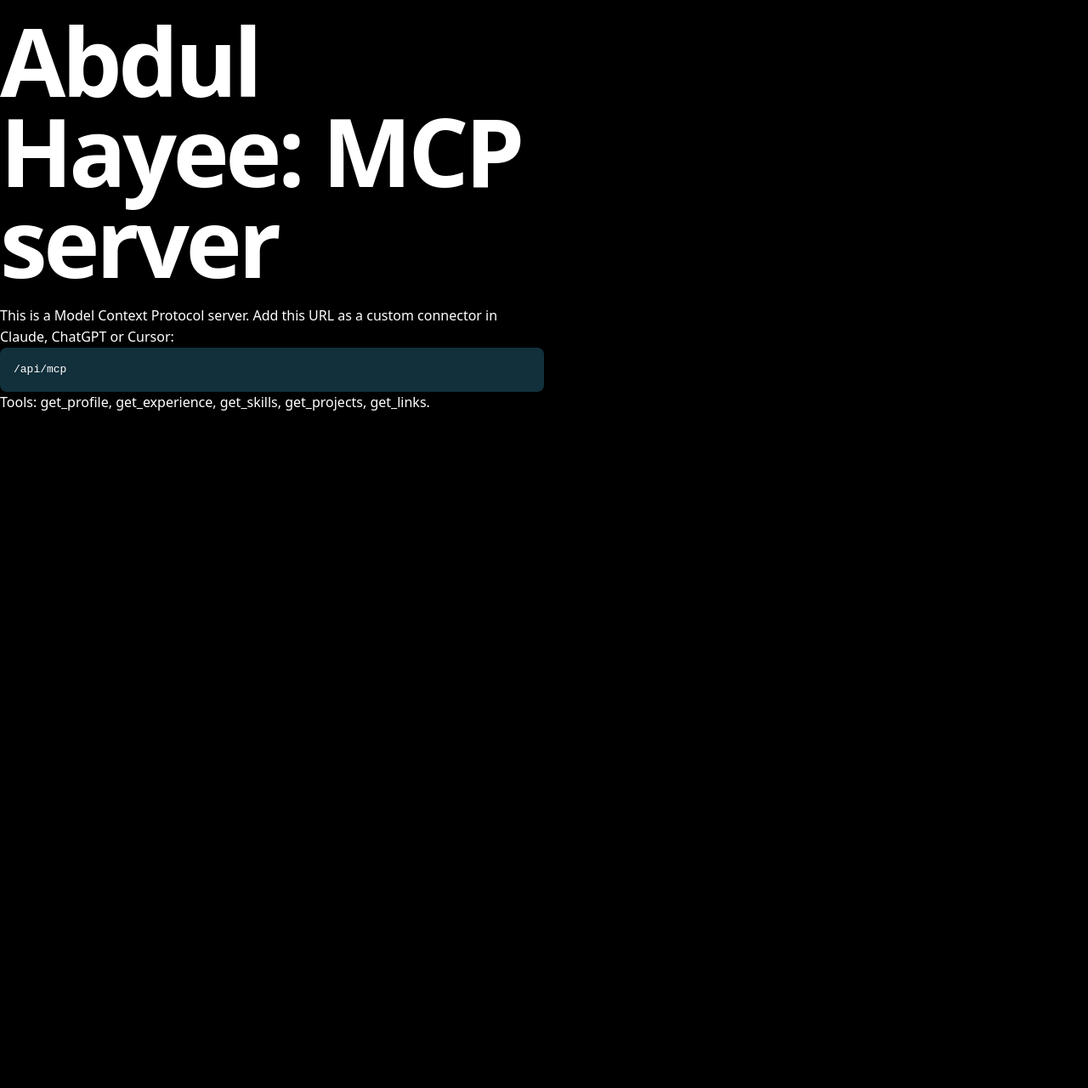
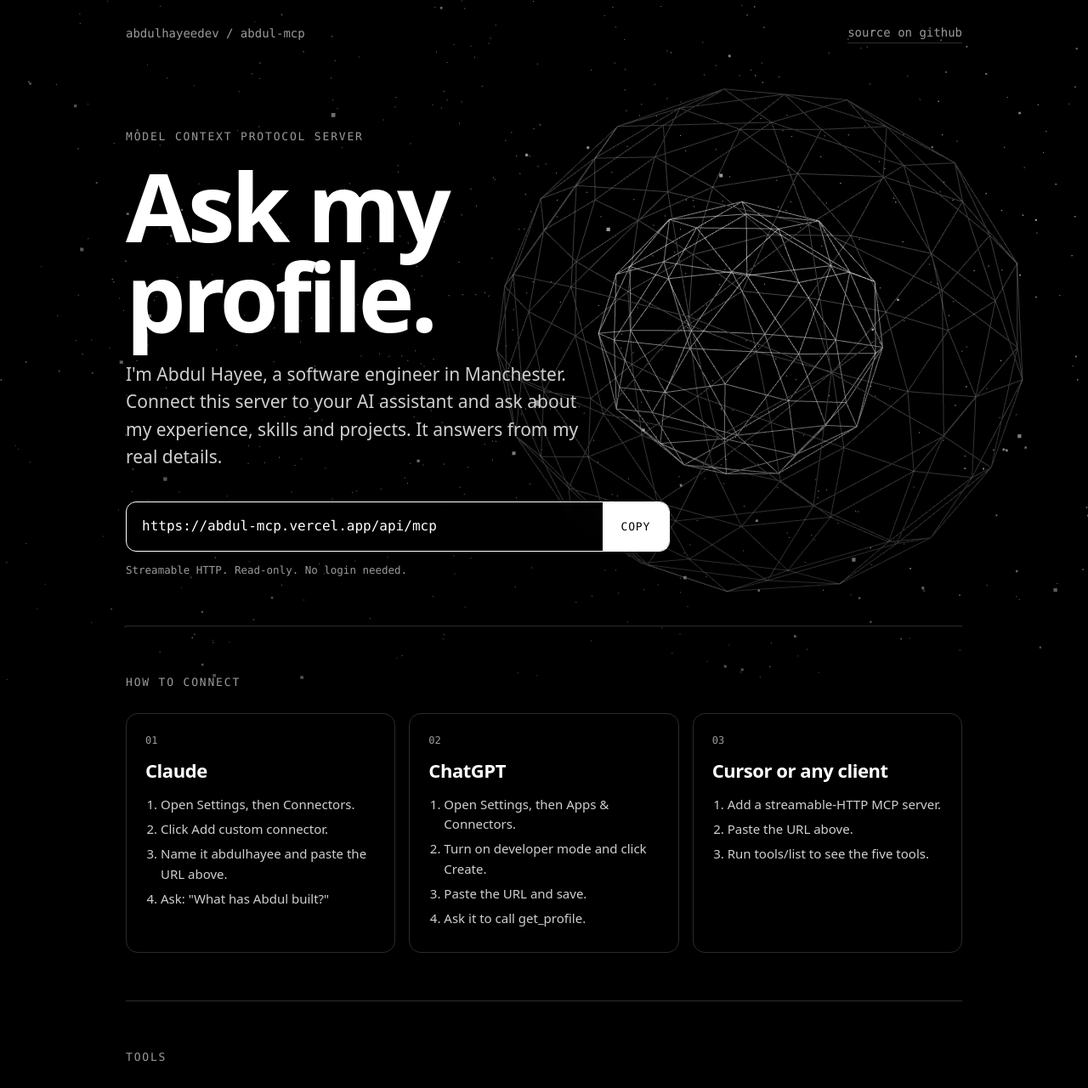
Before and after one commit to abdulhayeedev/abdul-mcp, a Next.js app: page / in a window 1280 px wide. Shown: the top 1280 px of the page at 85% size. Before the commit the page ends 800 px from the top, so only its background shows below. Built offline with nearby package versions, Linux system fonts and the light colour scheme.

Commit message:
Refactor Home component layout and content

```diff
--- a/app/page.tsx
+++ b/app/page.tsx
@@ -1,10 +1,132 @@
+import Scene from "./Scene";
+import CopyButton from "./CopyButton";
+
+const MCP_URL = "https://abdul-mcp.vercel.app/api/mcp";
+
+const tools = [
+  ["get_profile", "Who I am, my headline and education."],
+  ["get_experience", "My work history, newest first."],
+  ["get_skills", "Languages, frameworks, e-commerce, backend and AI skills."],
+  ["get_projects", "Selected projects. Optional keyword filter, e.g. \"ai\" or \"woocommerce\"."],
+  ["get_links", "GitHub, LinkedIn and portfolio links."],
+];
+
+const asks = [
+  "What has Abdul built?",
+  "Does he have WooCommerce experience?",
+  "What AI projects has he worked on?",
+  "Summarise his work history.",
+  "Which languages and frameworks does he use?",
+];
+
 export default function Home() {
   return (
-    <main style={{ maxWidth: 640 }}>
-      <h1>Abdul Hayee: MCP server</h1>
-      <p>This is a Model Context Protocol server. Add this URL as a custom connector in Claude, ChatGPT or Cursor:</p>
-      <pre style={{ background: "#12303b", padding: 16, borderRadius: 8 }}>/api/mcp</pre>
-      <p>Tools: get_profile, get_experience, get_skills, get_projects, get_links.</p>
-    </main>
+    <>
+      <Scene />
+      <div className="veil" />
+      <main className="page">
+        <div className="top">
+          <span>abdulhayeedev / abdul-mcp</span>
+          <a href="https://github.com/abdulhayeedev/abdul-mcp">source on github</a>
+        </div>
+
+        <header className="hero">
+          <div className="eyebrow">Model Context Protocol server</div>
+          <h1>Ask my profile.</h1>
+          <p className="lead">
+            I&apos;m Abdul Hayee, a software engineer in Manchester. Connect this server to your AI
+            assistant and ask about my experience, skills and projects. It answers from my real details.
+          </p>
+          <div className="urlbox">
+            <code>{MCP_URL}</code>
+            <CopyButton text={MCP_URL} />
+          </div>
+          <p className="note">Streamable HTTP. Read-only. No login needed.</p>
+        </header>
+
+        <section>
+          <h2>How to connect</h2>
+          <div className="grid3">
+            <div className="card">
+              <div className="n">01</div>
+              <h3>Claude</h3>
+              <ol>
+                <li>Open Settings, then Connectors.</li>
+                <li>Click Add custom connector.</li>
+                <li>Name it abdulhayee and paste the URL above.</li>
+                <li>Ask: &quot;What has Abdul built?&quot;</li>
+              </ol>
+            </div>
+            <div className="card">
+              <div className="n">02</div>
+              <h3>ChatGPT</h3>
+              <ol>
+                <li>Open Settings, then Apps &amp; Connectors.</li>
+                <li>Turn on developer mode and click Create.</li>
+                <li>Paste the URL and save.</li>
+                <li>Ask it to call get_profile.</li>
+              </ol>
+            </div>
+            <div className="card">
+              <div className="n">03</div>
+              <h3>Cursor or any client</h3>
+              <ol>
+                <li>Add a streamable-HTTP MCP server.</li>
+                <li>Paste the URL above.</li>
+                <li>Run tools/list to see the five tools.</li>
+              </ol>
+            </div>
+          </div>
+        </section>
+
+        <section>
+          <h2>Tools</h2>
+          <div className="tools">
+            {tools.map(([name, desc]) => (
+              <div className="tool" key={name}>
+                <code>{name}</code>
+                <span>{desc}</span>
+              </div>
+            ))}
+          </div>
+        </section>
+
+        <section>
+          <h2>Try asking</h2>
+          <div className="chips">
+            {asks.map((a) => (
+              <div className="chip" key={a}>{a}</div>
+            ))}
+          </div>
+        </section>
+
+        <section>
+          <h2>About</h2>
+          <div className="about">
+            <div>
+              <p>
+                I build online stores, WordPress and WooCommerce plugins and small AI tools. Most of my
+                work is practical: things that run in production and that people actually use.
+              </p>
+              <p>
+                This server is a small project in the same spirit. It returns fixed information about me,
+                it can&apos;t read or change anything on your accounts, and it doesn&apos;t store what you ask.
+              </p>
+              <div className="stack">Next.js / TypeScript / mcp-handler / Three.js / Vercel</div>
+            </div>
+            <div className="links">
+              <a href="https://github.com/abdulhayeedev">GitHub <span>abdulhayeedev</span></a>
+              <a href="https://www.linkedin.com/in/abdul-hayee1">LinkedIn <span>abdul-hayee1</span></a>
+              <a href="https://v0-shopify-portfolio-page.vercel.app/">Portfolio <span>view</span></a>
+            </div>
+          </div>
+        </section>
+
+        <footer>
+          <span>Abdul Hayee, Manchester UK</span>
+          <span>{MCP_URL}</span>
+        </footer>
+      </main>
+    </>
   );
 }
```
